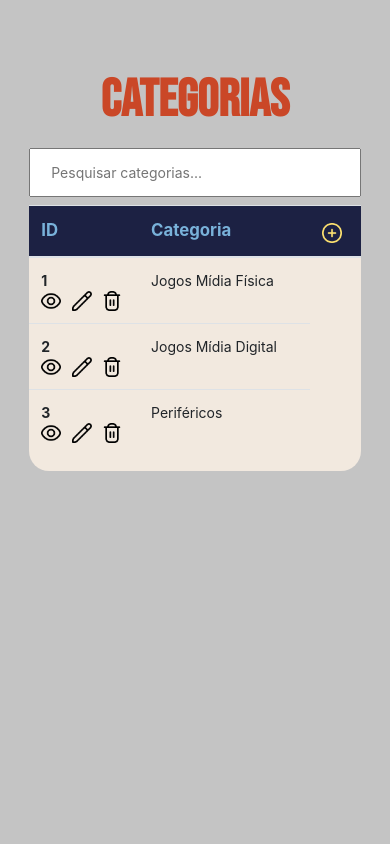
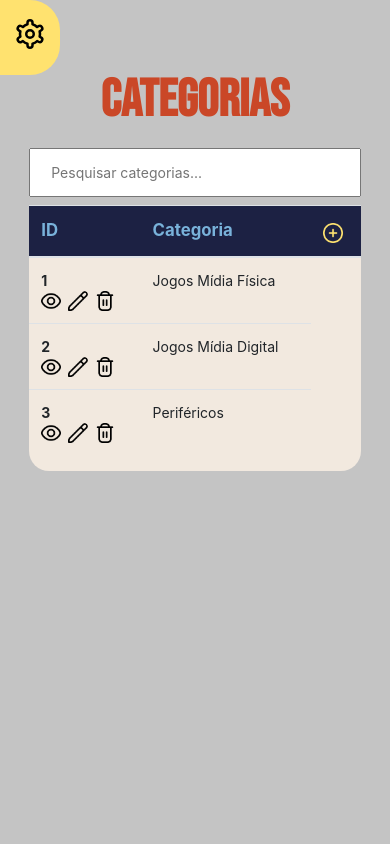
Before and after one commit to GFrasson/games-fraction, a PHP site: page /app/views/admin/viewADMcategorias.html in a window 390 px wide. Run offline with PHP 8.4, Linux system fonts and the light colour scheme.

Commit message:
A saga do grop foi concluída

```diff
--- a/app/views/admin/viewADMcategorias.html
+++ b/app/views/admin/viewADMcategorias.html
@@ -10,10 +10,31 @@
     integrity="sha384-zCbKRCUGaJDkqS1kPbPd7TveP5iyJE0EjAuZQTgFLD2ylzuqKfdKlfG/eSrtxUkn" crossorigin="anonymous">
   <link rel="stylesheet" href="../../../public/css/viewADMcategorias.css">
 
+  <link rel="stylesheet" href="../../../public/css/navbarADM.css">
+  <script type="text/javascript" src="../../../public/js/navbarADM.js"></script>
+
+
   <title>Games Fraction</title>
 </head>
 
 <body>
+
+  <header class="navbar-adm">
+    <div id="caixa" class="caixa-fechada">
+
+        <input type="checkbox" id="checkbox-menuS" onclick="openSB()">
+        <label class="label" for="checkbox-menuS"><img class="icon-nav" src="../../../public/assets/configuracoes.svg"></label>
+
+
+    </div>
+    <div id="topicos" class="topicos-fechados">
+        <a href="#GerenciarCategorias"><img class="icon-nav" src="../../../public/assets/rede.svg"><br>Categorias</a>
+        <a href="#GerenciarProdutos"><img class="icon-nav" src="../../../public/assets/cubo.svg"><br>Produtos</a>
+        <a href="#GerenciarUsuários"><img class="icon-nav" src="../../../public/assets/usuario-de-comentarios.svg"><br>Usuários</a>
+        <a href="#LogOut"><img class="icon-nav" src="../../../public/assets/kisspng-computer-icons-exit-sign-emergency-exit-logo-downl-5b383e15c54734.9298414015304125658081.png"><br>Log-out</a>
+    </div>
+   </header>
+
   <h1><strong>Categorias</strong></h1>
 
   <form>
@@ -36,7 +57,7 @@
         <tr>
           <th scope="row">1
 
-            <div class="btn-group icones d-flex flex-wrap">
+            <div class="icones d-flex flex-wrap">
 
               <button type="button" class="btn btn-primary botaoacao verCateg" data-toggle="modal"
                 data-target=".viewCategoria">
@@ -60,7 +81,7 @@
         <tr>
           <th scope="row">2
 
-            <div class="btn-group icones d-flex flex-wrap">
+            <div class="icones d-flex flex-wrap">
 
               <button type="button" class="btn btn-primary botaoacao verCateg" data-toggle="modal"
                 data-target=".viewCategoria">
@@ -83,7 +104,7 @@
         <tr>
           <th scope="row">3
 
-            <div class="btn-group icones d-flex flex-wrap">
+            <div class="icones d-flex flex-wrap">
 
               <button type="button" class="btn btn-primary botaoacao verCateg" data-toggle="modal"
                 data-target=".viewCategoria">
--- a/public/css/dashboard.css
+++ b/public/css/dashboard.css
@@ -7,7 +7,8 @@ html,body{
     display: flex;
     flex-direction: column;
     align-items: center;
-    justify-self: center;
+    justify-content: center;
+    height: 100vh;
 }
 main{
     display: flex;
--- a/public/css/navbarADM.css
+++ b/public/css/navbarADM.css
@@ -4,12 +4,25 @@
     padding: 0;
     box-sizing: border-box;
 }
-
+.navbar-adm{
+    position: fixed;
+    top: 0;
+    left: 0;
+    height: 100vh;
+}
+#caixa,#topicos{
+    position: relative;
+}
+.navbar-adm .icon-nav{
+    height: 50px;
+    width: 50px;
+    z-index: 999;
+}
 .navbar-adm .caixa{
     overflow: visible;
     position:relative;
     background-color:#ffe26f;
-    width: 20%;
+    width: 250px;
     height: 75px;
     display: flex;
     flex-direction: column;
@@ -27,7 +40,7 @@
     background-color:#ffe26f;
     display: flex;
     flex-direction: column;
-    width: 20%;
+    width: 250px;
     justify-content: space-around;
     align-items: center;
     border-bottom-right-radius: 30px;
@@ -74,7 +87,7 @@
     overflow: visible;
     position:relative;
     background-color:#ffe26f;
-    width: 5%;
+    width: 80px;
     height: 75px;
     display: flex;
     flex-direction: column;
@@ -96,3 +109,58 @@
     transition: 1s;
     transition-timing-function: ease-in-out;
 }
+@media (max-width:450px){
+
+    .navbar-adm .icon-nav{
+        height: 30px;
+        width: 30px;
+    }
+
+    .navbar-adm .topicos a{
+        font-size: 15px;
+    }
+    .navbar-adm .caixa{
+        overflow: visible;
+        position:relative;
+        background-color:#ffe26f;
+        width: 100px;
+        height: 75px;
+        display: flex;
+        flex-direction: column;
+        justify-content: space-around;
+        align-items: center;
+        color: #f2e9df;
+        border-top-right-radius: 30px;
+        transition: all 1s;
+
+    }
+    .navbar-adm .topicos{
+        z-index: 999;
+        position: absolute;
+        height: 90%;
+        background-color:#ffe26f;
+        display: flex;
+        flex-direction: column;
+        width: 100px;
+        justify-content: space-around;
+        align-items: center;
+        border-bottom-right-radius: 30px;
+        transition: all 1s;
+    }
+    .navbar-adm .caixa-fechada{
+        overflow: visible;
+        position:relative;
+        background-color:#ffe26f;
+        width: 60px;
+        height: 75px;
+        display: flex;
+        flex-direction: column;
+        justify-content: space-around;
+        align-items: center;
+        color: #f2e9df;
+
+        border-bottom-right-radius: 30px;
+        border-top-right-radius: 30px;
+        transition: all 1s;
+    }
+}
--- a/public/css/viewADMcategorias.css
+++ b/public/css/viewADMcategorias.css
@@ -8,6 +8,7 @@ body{
 
     background-color: #c4c4c4 ;
 }
+
 h1{
     text-align: center;
     font-family: 'Bebas Neue', cursive;
@@ -15,7 +16,6 @@ h1{
     font-size: 52px;
     margin-top: 70px;
 }
-
 .envelope{
     display: flex;
     background-color:  #f2e9df;
@@ -42,7 +42,6 @@ input[type=text] {
     display: flex!important;
 
     list-style-type: none !important;
-    /* width: 100% !important; */
     padding: 0px !important;
     background-color: transparent !important;
     background-repeat: no-repeat !important;
@@ -54,7 +53,6 @@ input[type=text] {
     box-shadow: 0px 0px 0px transparent;
     border: 0px solid transparent;
     text-shadow: 0px 0px 0px transparent;
-
 }
 .botaoacao:hover {
     background: transparent;
@@ -76,6 +74,7 @@ input[type=text] {
   .botaoacao img{
     height: 30px;
     width: 30px;
+
 
 
   }
```
Also changed, not shown: app/views/admin/admUsuarios.html (+18 -0 lines), app/views/admin/dashboard.html (+23 -4 lines), views/site/navbarADM.html (deleted, +0 -30 lines).
